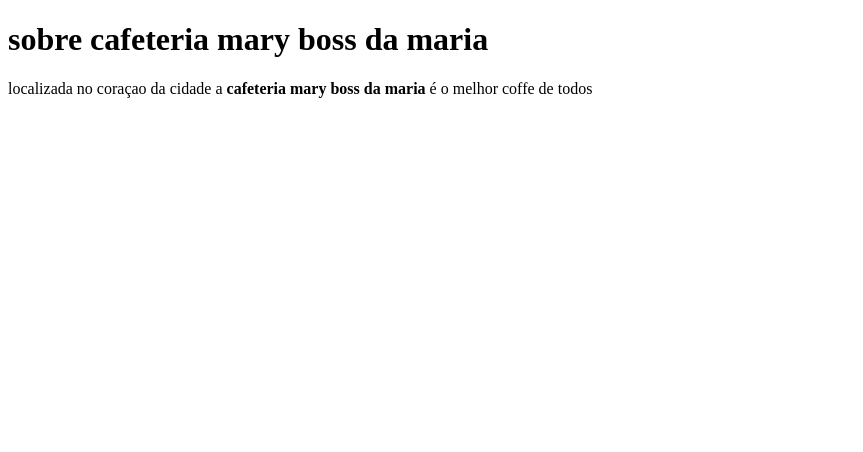
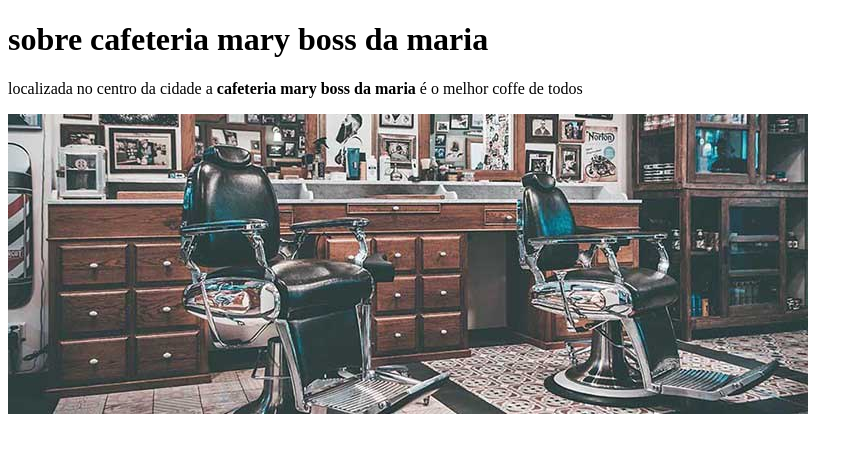
Before and after one commit to iammaryy/projetohtml1b, a plain HTML site: page index.html in a window 1280 px wide. Shown: the whole page, without its empty margins (0-863 px from the left). Drawn offline with Linux system fonts and the light colour scheme.

Commit message:
aula18/10/2023

```diff
--- a/index.html
+++ b/index.html
@@ -8,6 +8,7 @@
 </head>
 <body>
     <h1> sobre cafeteria mary boss da  maria</h1>
-    <p>localizada no coraçao da cidade a <strong>cafeteria mary boss da maria</strong> é o melhor coffe de todos </p>
+    <p>localizada no centro da cidade a <strong>cafeteria mary boss da maria</strong> é o melhor coffe de todos </p>
+    <img src="banner.jpg" alt="setor de atendimento">
 </body>
 </html>
```
Also changed, not shown: banner.jpg (added).
